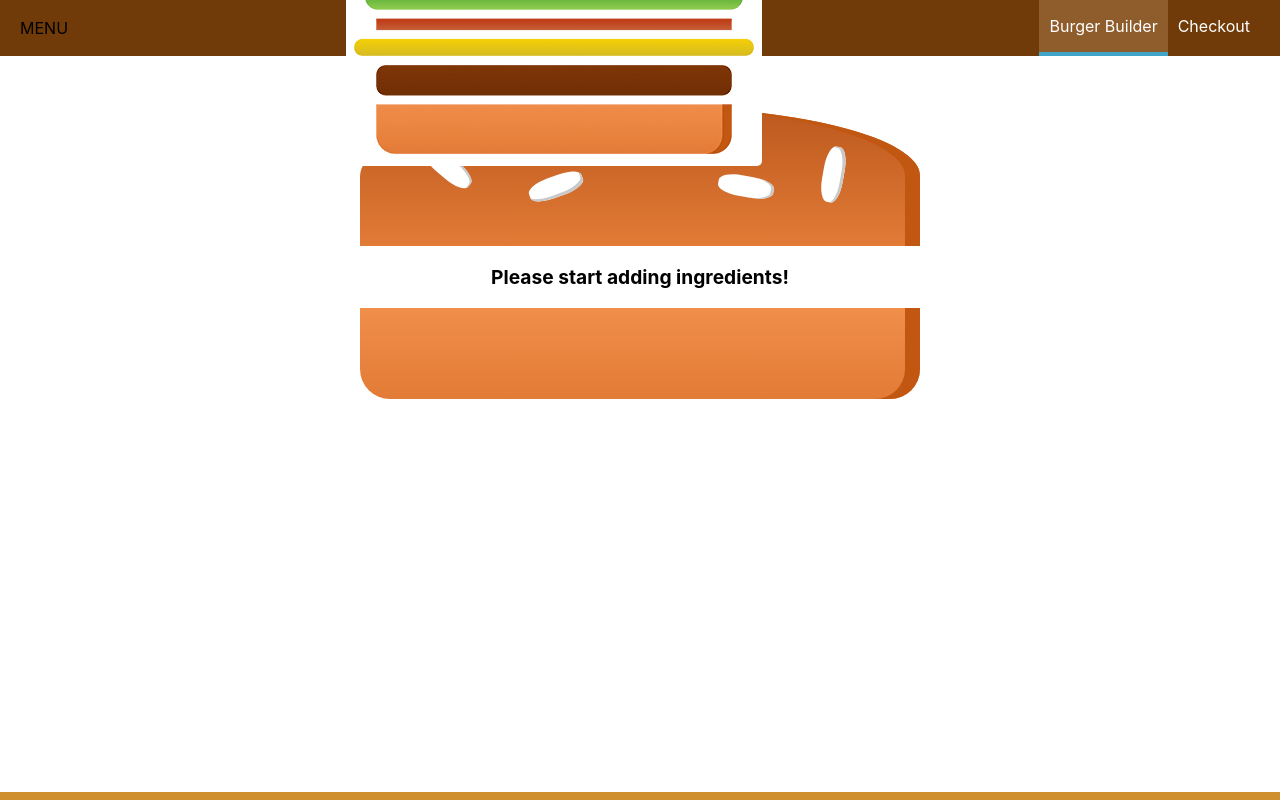
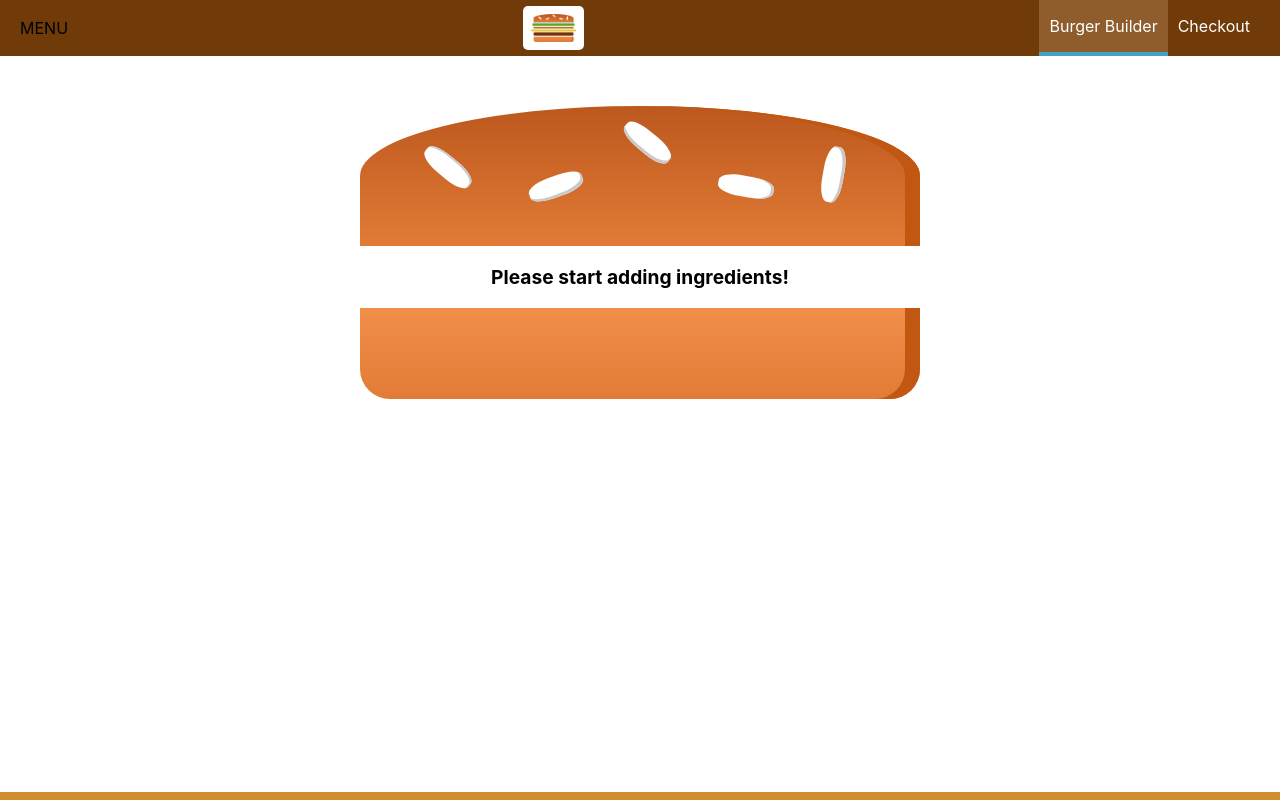
Before and after one commit to MOray-18/my-burger, a React (Create React App) app: page / in a window 1280 px wide. Shown: the top 800 px of the page. Built offline with nearby package versions, Linux system fonts and the light colour scheme.

Commit message:
edit logo class

```diff
--- a/src/components/Navigation/SideDrawer/SideDrawer.module.css
+++ b/src/components/Navigation/SideDrawer/SideDrawer.module.css
@@ -26,6 +26,6 @@
   transform: translateX(-100%);
 }
 
-.Logo img {
+.Logo {
   height: 11%;
 }
--- a/src/components/Navigation/Toolbar/Toolbar.module.css
+++ b/src/components/Navigation/Toolbar/Toolbar.module.css
@@ -17,6 +17,6 @@
   height: 100%;
 }
 
-.Logo img {
+.Logo {
   height: 80%;
 }
```
